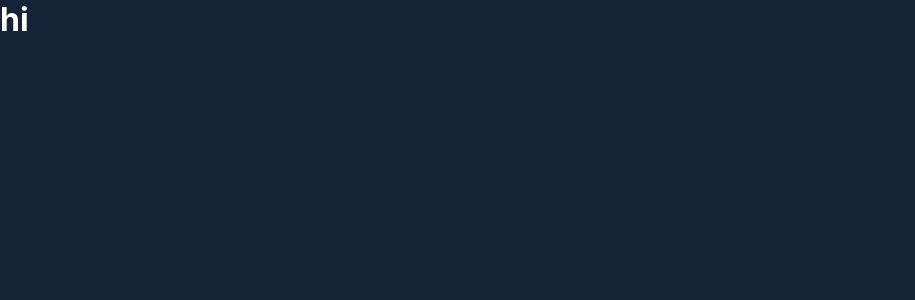
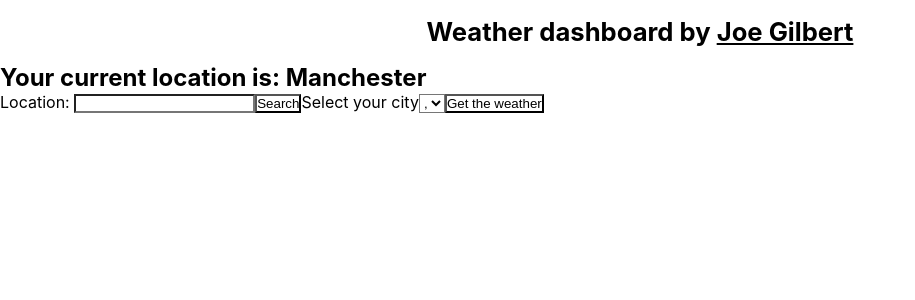
Before and after one commit to joeglDev/redux-weather-app, a React (Create React App) app: page / in a window 1280 px wide. Shown: the top 300 px of the page, without its empty margins (0-915 px from the left). Built offline with nearby package versions, Linux system fonts and the light colour scheme.

Commit message:
Location: gets location and assigns to store

```diff
--- /dev/null
+++ b/interfaces.ts
@@ -0,0 +1,24 @@
+export interface locationData {
+  admin1: string;
+  admin1_id: number;
+  admin2: string;
+  admin2_id: number;
+  country: string;
+  country_code: string;
+  country_id: number;
+  elevation: number;
+  feature_code: string;
+  id: number;
+  latitude: number;
+  longitude: number;
+  name: string;
+  population: number;
+  timezone: string;
+}
+
+export interface locationType {
+  name: string,
+      country: string,
+      latitude: number,
+      longitude: number,
+}
--- a/src/App.css
+++ b/src/App.css
@@ -1,6 +1,6 @@
 * {
   margin: 0;
   padding: 0;
-  background-color: #152238;
-  color: white;
+  background-color: white;
+  color: black;
 }
--- a/src/App.tsx
+++ b/src/App.tsx
@@ -1,9 +1,12 @@
 import './App.css';
+import { Intro } from './components/Intro';
+import { Location } from './components/Location';
 
 function App() {
   return (
     <>
-    <h1>hi</h1>
+    <Intro></Intro>
+    <Location></Location>
     </>
   );
 }
--- a/src/app/store.ts
+++ b/src/app/store.ts
@@ -1,9 +1,9 @@
 import { configureStore, ThunkAction, Action } from '@reduxjs/toolkit';
-//import counterReducer from '../features/counter/counterSlice';
+import locationReducer from '../../src/features/location/locationSlice';
 
 export const store = configureStore({
   reducer: {
-
+    location: locationReducer,
   },
 });
 
--- /dev/null
+++ b/src/components/Intro.tsx
@@ -0,0 +1,31 @@
+import '../css/Intro.css';
+import { useAppSelector } from "../app/hooks";
+import type { RootState } from '../app/store';
+
+export const Intro = () => {
+
+   //redux states
+   /**
+   * Gets location state from redux store.
+   */
+   const currentLocation = useAppSelector((state: RootState) => {
+    return state.location;
+  });
+
+
+  return (
+    <header>
+      <h1>
+        Weather dashboard by{" "}
+        <a
+          target="_blank"
+          href="https://github.com/joeglDev"
+          aria-label="link to developer's github"
+        >
+          Joe Gilbert
+        </a>
+      </h1>
+      <h2>{`Your current location is: ${currentLocation.name}`}</h2>
+    </header>
+  );
+};
--- /dev/null
+++ b/src/components/Location.tsx
@@ -0,0 +1,124 @@
+import React, { useState } from "react";
+import "../css/Location.css";
+import { fetchLocation } from "../models/apiQueries";
+import { locationData } from "../../interfaces";
+import { useAppSelector, useAppDispatch } from "../app/hooks";
+import type { RootState } from '../app/store';
+import { updateCurrentLocation } from "../features/location/locationSlice";
+
+export const Location = () => {
+
+  //redux states
+   /**
+   * Gets location state from redux store.
+   */
+   const currentLocation = useAppSelector((state: RootState) => {
+    return state;
+  });
+
+
+  //states
+
+  // types location for initial search
+  const [location, setLocation] = useState("");
+  // selected final location id
+  const [selectedLocation, setSelectedLocation] = useState("");
+  //array of returned location objects
+  const [possibleLocations, setPossibleLocations] = useState([
+    {
+      admin1: "",
+      admin1_id: 1,
+      admin2: "",
+      admin2_id: 1,
+      country: "",
+      country_code: "",
+      country_id: 1,
+      elevation: 1,
+      feature_code: "",
+      id: 1,
+      latitude: 1,
+      longitude: 1,
+      name: "",
+      population: 1,
+      timezone: "",
+    },
+  ]);
+
+  //methods
+  const dispatch = useAppDispatch();
+
+  /**
+   * Calls api fetch for location object and populates possibleLocations state
+   *
+   * @param {React.MouseEvent} e - react click event
+   */
+  const handleSubmit = async (e: React.MouseEvent) => {
+    e.preventDefault();
+    const fetchedData: locationData[] = await fetchLocation(location);
+    setPossibleLocations(fetchedData);
+  };
+
+  /**
+   * Filters possibleLocations state to a specific city object
+   *
+   * @param {React.MouseEvent} e - react mouseclick event
+   */
+  const getWeatherData = (e: React.MouseEvent) => {
+    e.preventDefault();
+    //filter city objects to get lattitude and longitude of target
+    const location = possibleLocations.filter((city) => {
+      if (city.id === parseInt(selectedLocation)) {
+        return city;
+      }
+    });
+    const finalLocation = {
+      name: location[0].name,
+      country: location[0].country,
+      latitude: location[0].latitude,
+      longitude: location[0].longitude,
+    };
+    //assign this object to redux state
+    dispatch(updateCurrentLocation(finalLocation))
+  };
+
+  return (
+    <section>
+      <form>
+        <label htmlFor="location__input">Location: </label>
+        <input
+          id="location__input"
+          type="text"
+          onChange={(e) => {
+            setLocation(e.target.value);
+          }}
+        ></input>
+        <button aria-label="search weather" onClick={handleSubmit}>
+          Search
+        </button>
+
+        <label htmlFor="location__select">Select your city</label>
+        <select
+          id="location__select"
+          onChange={(e) => {
+            setSelectedLocation(e.target.value);
+          }}
+        >
+          {possibleLocations.map((location) => {
+            return (
+              <option
+                key={location.id}
+                value={location.id}
+              >{`${location.name}, ${location.country}`}</option>
+            );
+          })}
+        </select>
+        <button
+          aria-label="get weather for this location"
+          onClick={getWeatherData}
+        >
+          Get the weather
+        </button>
+      </form>
+    </section>
+  );
+};
--- /dev/null
+++ b/src/css/Intro.css
@@ -0,0 +1,5 @@
+h1 {
+    text-align: center;
+    font-size: 2vw;
+    margin: 2vh;
+}
--- /dev/null
+++ b/src/css/Location.css
@@ -0,0 +1,5 @@
+.Textfield {
+    color: white;
+    margin-left: auto;
+    margin-right: auto;
+}
--- /dev/null
+++ b/src/features/location/locationSlice.ts
@@ -0,0 +1,39 @@
+import { createSlice } from "@reduxjs/toolkit";
+import type { RootState } from "../../app/store";
+import type { PayloadAction } from "@reduxjs/toolkit";
+import { locationType } from "../../../interfaces";
+
+// Define the initial state using that type
+const initialState: locationType = {
+  name: "Manchester",
+  country: "United Kingdom",
+  latitude: 53.48,
+  longitude: 2.24,
+};
+
+export const locationSlice = createSlice({
+  name: "location",
+  // `createSlice` will infer the state type from the `initialState` argument
+  initialState,
+  //hook actions = reducers
+  reducers: {
+    //reducer to add a update location
+    updateCurrentLocation: (
+      state: locationType,
+      action: PayloadAction<locationType>
+    ) => {
+      state.name = action.payload.name;
+      state.country = action.payload.country;
+      state.latitude = action.payload.latitude;
+      state.longitude = action.payload.longitude;
+    },
+  },
+});
+
+//export reducer actions
+export const { updateCurrentLocation } = locationSlice.actions;
+
+// Other code such as selectors can use the imported `RootState` type
+export const selectLocation = (state: RootState) => state.location;
+
+export default locationSlice.reducer
--- /dev/null
+++ b/src/models/apiQueries.ts
@@ -0,0 +1,18 @@
+
+/**
+ * Fetches the locations matching the input.
+ *
+ * @param {string} location - location input
+ * @returns
+ */
+export const fetchLocation = async (location: string) => {
+  try {
+    const rawData = await fetch(
+      `https://geocoding-api.open-meteo.com/v1/search?name=${location}`
+    );
+    const data = await rawData.json();
+    return data.results ;
+  } catch (error) {
+    console.log(error);
+  }
+};
```
Also changed, not shown: src/app/hooks.ts (line endings or trailing spaces), 2 other files (tests, documents, lock files or other folders).
